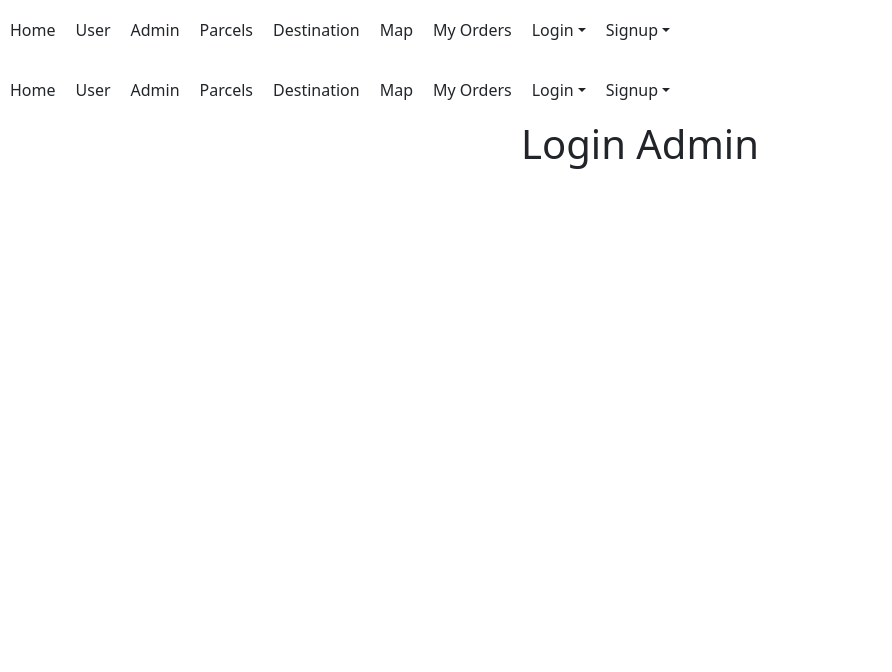
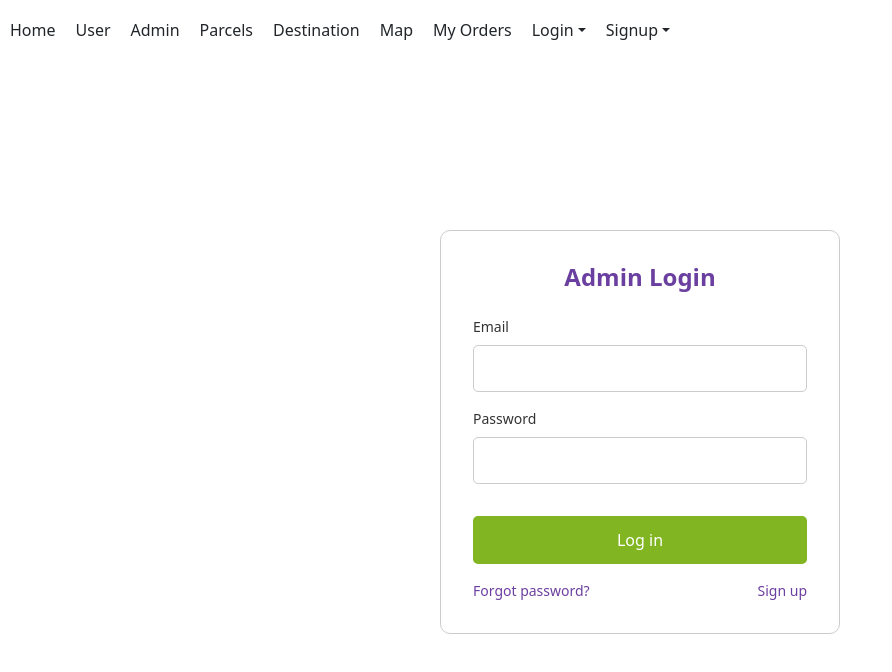
Before and after one commit to One-G-Row/sendit-front, a React (Create React App) app in the folder client/: page /loginadmin in a window 1280 px wide. Shown: the top 672 px of the page, without its empty margins (0-892 px from the left). Built offline with nearby package versions, Linux system fonts and the light colour scheme.

Commit message:
fixes the hompage and its styling

```diff
--- a/client/src/components/Homepage.css
+++ b/client/src/components/Homepage.css
@@ -1,43 +1,77 @@
+@import url('https://fonts.googleapis.com/css2?family=Poppins:wght@400;700&display=swap');
+
 .homepage {
   display: flex;
-    flex-direction: column;
-    align-items: flex-start;
-    padding: 0 20px;
+  align-items: center;
+  justify-content: space-between;
+  height: 100vh;
+  background-color: white;
+  padding: 0 5%;
 }
 
 .content {
-    display: flex;
-    flex-direction: column;
-    align-items: center;
-    justify-content: center;
-    flex: 1;
-    text-align: center;
+  max-width: 600px;
 }
 
-  .content h1 {
-    font-size: 4rem; /* Adjust size as needed */
-    margin-bottom: 0.5rem;
-  }
-
-  .content p {
-    font-size: 1.5rem; /* Adjust size as needed */
+h1 {
+  font-family: 'Poppins', sans-serif;
+  font-weight: 700;
+  font-size: 2.5rem;
+  color: #333333;
   margin-bottom: 1rem;
 }
 
-  .content button {
-    font-size: 1.25rem; /* Adjust size as needed */
-    padding: 10px 20px;
+p {
+  font-family: 'Poppins', sans-serif;
+  font-weight: 400;
+  font-size: 1.25rem;
+  color: #666666;
+  margin-bottom: 2rem;
+  line-height: 1.6;
+}
+
+.primary-button {
+  background-color: #81B622;
+  color: white;
+  border: none;
+  border-radius: 5px;
+  padding: 12px 24px;
+  font-size: 1.1rem;
+  cursor: pointer;
+  font-family: 'Poppins', sans-serif;
+  font-weight: 600;
+  transition: background-color 0.3s ease;
+}
+
+.primary-button:hover {
+  background-color: #6B3FA0;
+}
+
+.links {
+  margin-top: 20px;
+}
+
+.links a {
+  margin-right: 20px;
+  font-family: 'Poppins', sans-serif;
+  font-weight: 500;
+  font-size: 1rem;
+  color: #81B622;
+  text-decoration: none;
+}
+
+.links a:hover {
+  text-decoration: underline;
 }
 
 .image-container {
-    width: 50%;
-    position: absolute;
-    top: 50%;
-    right: 0;
-    transform: translateY(-50%);
+  max-width: 40%;
+  text-align: right;
 }
 
 .image-container img {
   width: 100%;
   height: auto;
+  object-fit: cover;
+  border-radius: 10px;
 }
--- a/client/src/components/Homepage.js
+++ b/client/src/components/Homepage.js
@@ -1,17 +1,17 @@
 import React from "react";
 import "./Homepage.css";
-import deliveryIcon from "../assets/Delivery_icon.jpg";
+import deliveryMan from "../assets/delivery_man.png";
 
 function Homepage() {
   return (
     <div className="homepage">
       <div className="content">
         <h1>Welcome to SendIT</h1>
-        <p>Your trusted Courier service for seamless parcel deliveries.</p>
-        <button>Send a Parcel</button>
+        <p>Your trusted partner in seamless parcel deliveries. We offer reliable and efficient courier services tailored to meet your needs, ensuring your packages are delivered on time, every time.</p>
+        <button className="primary-button">Send a Parcel</button>
       </div>
       <div className="image-container">
-        <img src={deliveryIcon} alt="Delivery Icon" />
+        <img src={deliveryMan} alt="Delivery Man" />
       </div>
     </div>
   );
--- /dev/null
+++ b/client/src/components/LoginAdmin.css
@@ -0,0 +1,70 @@
+.login-admin-container {
+    max-width: 400px;
+    margin: auto;
+    padding: 2rem;
+    border: 1px solid #ccc;
+    border-radius: 10px;
+    background-color: #fff;
+    text-align: center;
+    margin-top: 170px;
+  }
+
+  .login-admin-title {
+    font-size: 24px;
+    font-weight: bold;
+    color: #6B3FA0;
+    margin-bottom: 1.5rem;
+  }
+
+  .login-admin-form {
+    display: flex;
+    flex-direction: column;
+  }
+
+  .login-admin-form-group {
+    margin-bottom: 1rem;
+  }
+
+  .login-admin-label {
+    display: block;
+    margin-bottom: 0.5rem;
+    font-size: 14px;
+    color: #333;
+    text-align: left;
+  }
+
+  .login-admin-input {
+    width: 100%;
+    padding: 0.75rem;
+    border: 1px solid #ccc;
+    border-radius: 5px;
+    font-size: 14px;
+  }
+
+  .login-admin-button {
+    width: 100%;
+    padding: 0.75rem;
+    background-color: #81B622;
+    color: #fff;
+    border: none;
+    border-radius: 5px;
+    cursor: pointer;
+    font-size: 16px;
+    margin-top: 1rem;
+  }
+
+  .login-admin-button:hover {
+    background-color: #6D991D;
+  }
+
+  .login-admin-footer {
+    display: flex;
+    justify-content: space-between;
+    margin-top: 1rem;
+  }
+
+  .login-admin-link {
+    color: #6B3FA0;
+    text-decoration: none;
+    font-size: 14px;
+  }
--- a/client/src/components/LoginAdmin.js
+++ b/client/src/components/LoginAdmin.js
@@ -1,13 +1,51 @@
-import React from "react";
-import Navbar from "./Navbar";
+import React, { useState } from 'react';
+import './LoginAdmin.css';
 
-function LoginAdmin() {
+const LoginAdmin = () => {
+  const [email, setEmail] = useState('');
+  const [password, setPassword] = useState('');
+
+  const handleLogin = (e) => {
+    e.preventDefault();
+
+    console.log('Admin Email:', email);
+    console.log('Admin Password:', password);
+  };
+
   return (
-    <div>
-      <Navbar />
-      <h1>Login Admin</h1>
+    <div className="login-admin-container">
+      <h2 className="login-admin-title">Admin Login</h2>
+      <form className="login-admin-form" onSubmit={handleLogin}>
+        <div className="login-admin-form-group">
+          <label htmlFor="email" className="login-admin-label">Email</label>
+          <input
+            type="email"
+            id="email"
+            className="login-admin-input"
+            value={email}
+            onChange={(e) => setEmail(e.target.value)}
+            required
+          />
+        </div>
+        <div className="login-admin-form-group">
+          <label htmlFor="password" className="login-admin-label">Password</label>
+          <input
+            type="password"
+            id="password"
+            className="login-admin-input"
+            value={password}
+            onChange={(e) => setPassword(e.target.value)}
+            required
+          />
+        </div>
+        <button className="login-admin-button" type="submit">Log in</button>
+      </form>
+      <div className="login-admin-footer">
+        <a href="#" className="login-admin-link">Forgot password?</a>
+        <a href="./SignupAdmin" className="login-admin-link">Sign up</a>
+      </div>
     </div>
   );
-}
+};
 
 export default LoginAdmin;
```
Lines whose indentation alone changed are shown as unchanged.
